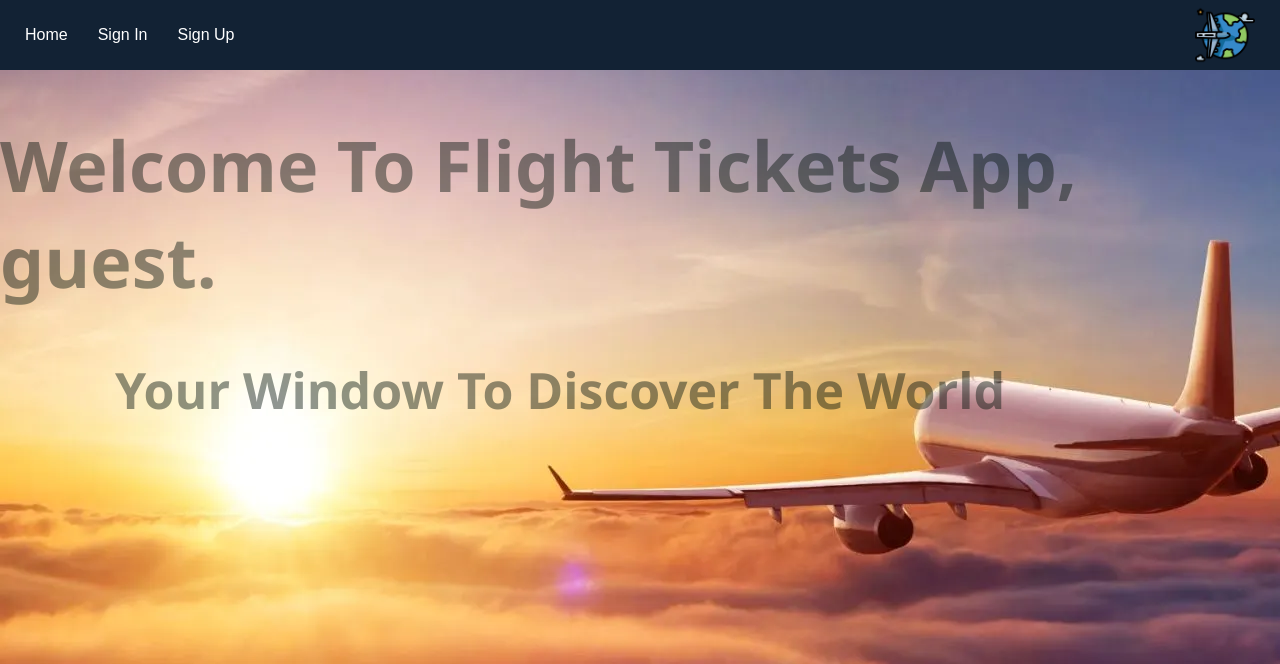
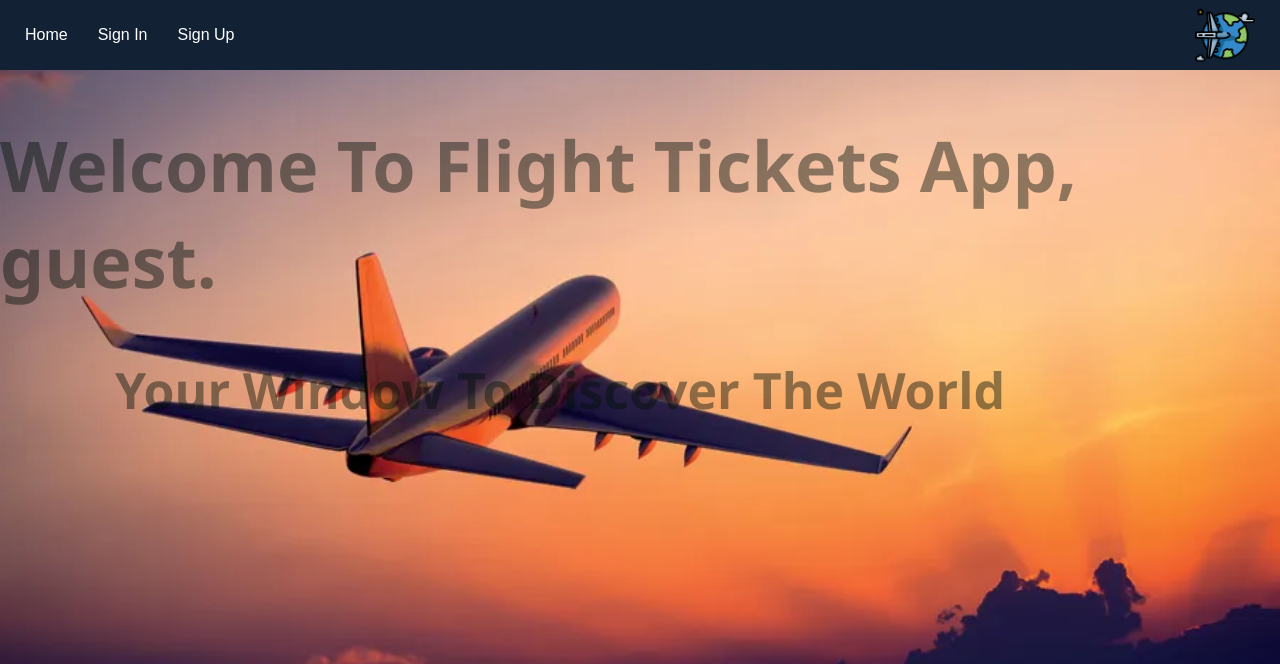
Before and after one commit to MuntRah/flight-tickets-app, a Node server app: page / in a window 1280 px wide. Shown: the top 664 px of the page. Run offline with Node 20, Linux system fonts and the light colour scheme; some libraries are stand-ins or nearby versions.

Commit message:
i changed the background image

```diff
--- a/public/stylesheet/main.css
+++ b/public/stylesheet/main.css
@@ -6,7 +6,8 @@ body {
   padding: 0;
   color: #f0f0f0;
   background-color: #f0f0f0;
-  background: url(/images/flight2.png);
+  background: url(/images/sunsetPlante.jpg);
+  background-size: cover;
 }
 
 nav {
```
Also changed, not shown: public/images/sunsetPlante.jpg (added).
